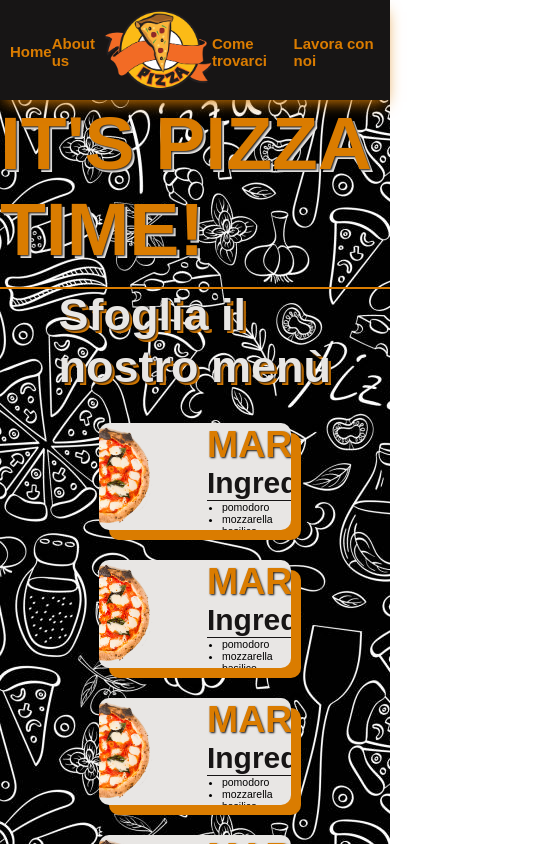
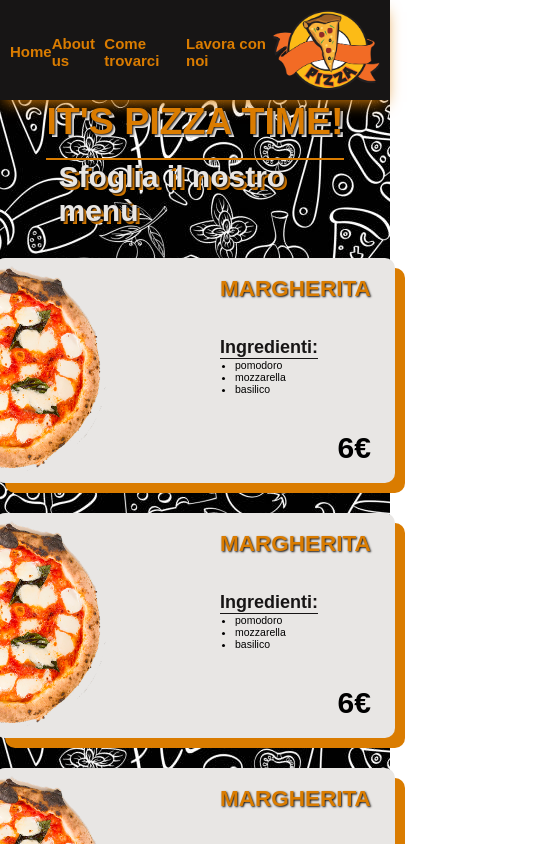
Before and after one commit to RcoRed/pizzeria, a Vue app: page / in a window 390 px wide. Shown: the top 844 px of the page, 545 px wide, since content can reach past the window. Built offline with nearby package versions, Linux system fonts and the light colour scheme.

Commit message:
aggiunto un minimo di responsive per nav e card

```diff
--- a/src/assets/styles/components/FormComponent.scss
+++ b/src/assets/styles/components/FormComponent.scss
@@ -9,6 +9,12 @@
     width: 700px;
     row-gap: 20px;
     padding: 20px;
+    @media screen and (max-width: 900px) {
+        width: 600px;
+    }
+    @media screen and (max-width: 576px) {
+        width: 400px;
+    }
     //non so perchè ma &:nth-child(){} non funziona...
     .nominative, .contact{
         display: flex;
--- a/src/assets/styles/components/HeaderComponent.scss
+++ b/src/assets/styles/components/HeaderComponent.scss
@@ -19,4 +19,9 @@ header{
     img{
         height: calc($header-height - ($header-padding * 2));
     }
+    @media screen and (max-width: 992px){
+        #a-img{
+            order: 5;
+        }
+    }
 }
--- a/src/assets/styles/components/PizzaCardComponent.scss
+++ b/src/assets/styles/components/PizzaCardComponent.scss
@@ -4,11 +4,16 @@
     @include card-style-white-orange;
     display: flex;
     flex-direction: row;
-    width: 70%;
+    width: 700px;
     aspect-ratio: 16 / 9;
-    max-width: 900px;
     transition: 0.2s;
     overflow: hidden;
+    @media screen and (max-width: 900px) {
+        width: 500px;
+    }
+    @media screen and (max-width: 576px) {
+        width: 400px;
+    }
     &:hover{
         box-shadow: 5px 5px $my-orange, inset 1px 1px 3px #000000;
         cursor: pointer;
@@ -43,6 +48,5 @@
                 }
             }
         }
-
     }
 }
--- a/src/assets/styles/global.scss
+++ b/src/assets/styles/global.scss
@@ -38,6 +38,48 @@
             font-size: 2rem;
             color: $my-black;
         }
+        @media screen and (max-width: 900px) {
+            h1{
+                text-shadow: 1px 1px 2px $my-black, 3px 3px 0px $my-white;
+                font-size: 3rem;
+                color: $my-orange;
+            }
+            h2{
+                text-shadow: 1px 1px 2px $my-black, 3px 3px 0px $my-orange;
+                font-size: 2.5rem;
+                color: $my-white;
+            }
+            h3{
+                text-shadow: 1px 1px 2px $my-black;
+                font-size: 2rem;
+                color: $my-orange;
+            }
+            h4{
+                font-size: 1.5rem;
+                color: $my-black;
+            }
+        }
+        @media screen and (max-width: 576px) {
+            h1{
+                text-shadow: 1px 1px 2px $my-black, 3px 3px 0px $my-white;
+                font-size: 2.5rem;
+                color: $my-orange;
+            }
+            h2{
+                text-shadow: 1px 1px 2px $my-black, 3px 3px 0px $my-orange;
+                font-size: 2rem;
+                color: $my-white;
+            }
+            h3{
+                text-shadow: 1px 1px 2px $my-black;
+                font-size: 1.5rem;
+                color: $my-orange;
+            }
+            h4{
+                font-size: 1.2rem;
+                color: $my-black;
+            }
+        }
     }
 
 }
--- a/src/components/HeaderComponent.vue
+++ b/src/components/HeaderComponent.vue
@@ -3,7 +3,7 @@
     <nav>
       <a href="#">Home</a>
       <a href="#">About us</a>
-      <a href="#title"><img src="../assets/img/logo.png" alt="pizza time logo" /></a>  <!--lui ti riporta su-->
+      <a id="a-img" href="#title"><img src="../assets/img/logo.png" alt="pizza time logo" /></a>
       <a href="#">Come trovarci</a>
       <a href="#">Lavora con noi</a>
     </nav>
```
